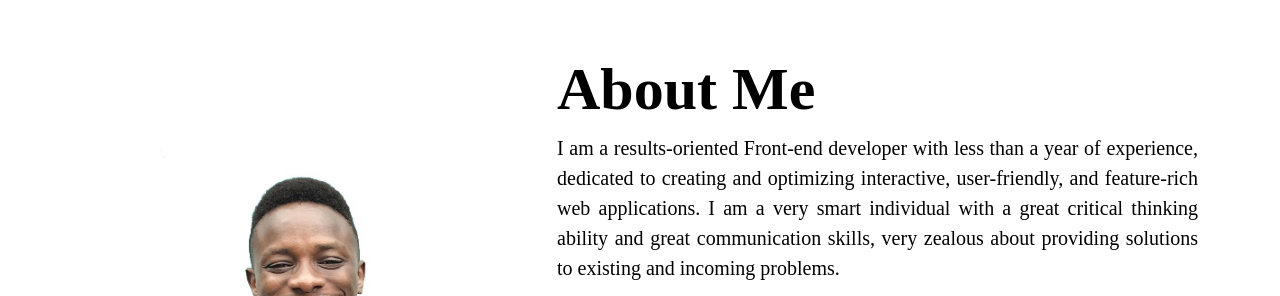
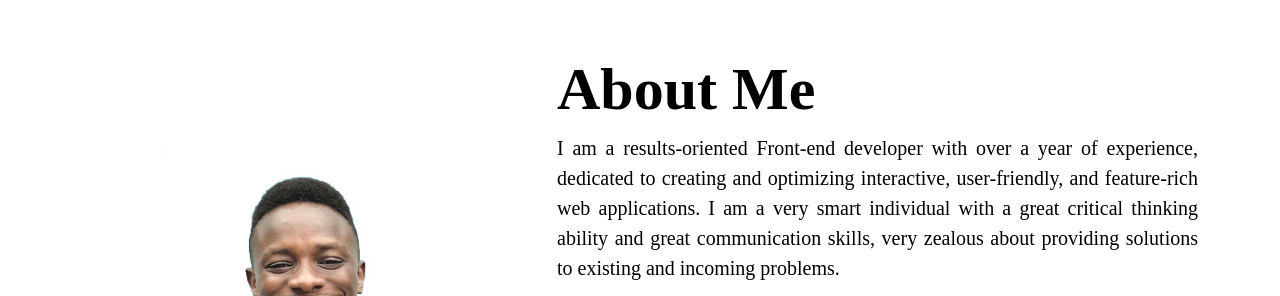
Before and after one commit to ayoakinti/porfolio_new, a plain HTML site: page index.html in a window 1280 px wide. Shown: the part 900-1196 px from the top of the page. Drawn offline with nearby package versions, Linux system fonts and the light colour scheme.

Commit message:
about update

```diff
--- a/index.html
+++ b/index.html
@@ -176,7 +176,7 @@
                   <h3 class="title">About Me</h3>
                   <div class="text">
                     <p>
-                      I am a results-oriented Front-end developer with less than
+                      I am a results-oriented Front-end developer with over
                       a year of experience, dedicated to creating and optimizing
                       interactive, user-friendly, and feature-rich web
                       applications. I am a very smart individual with a great
```
